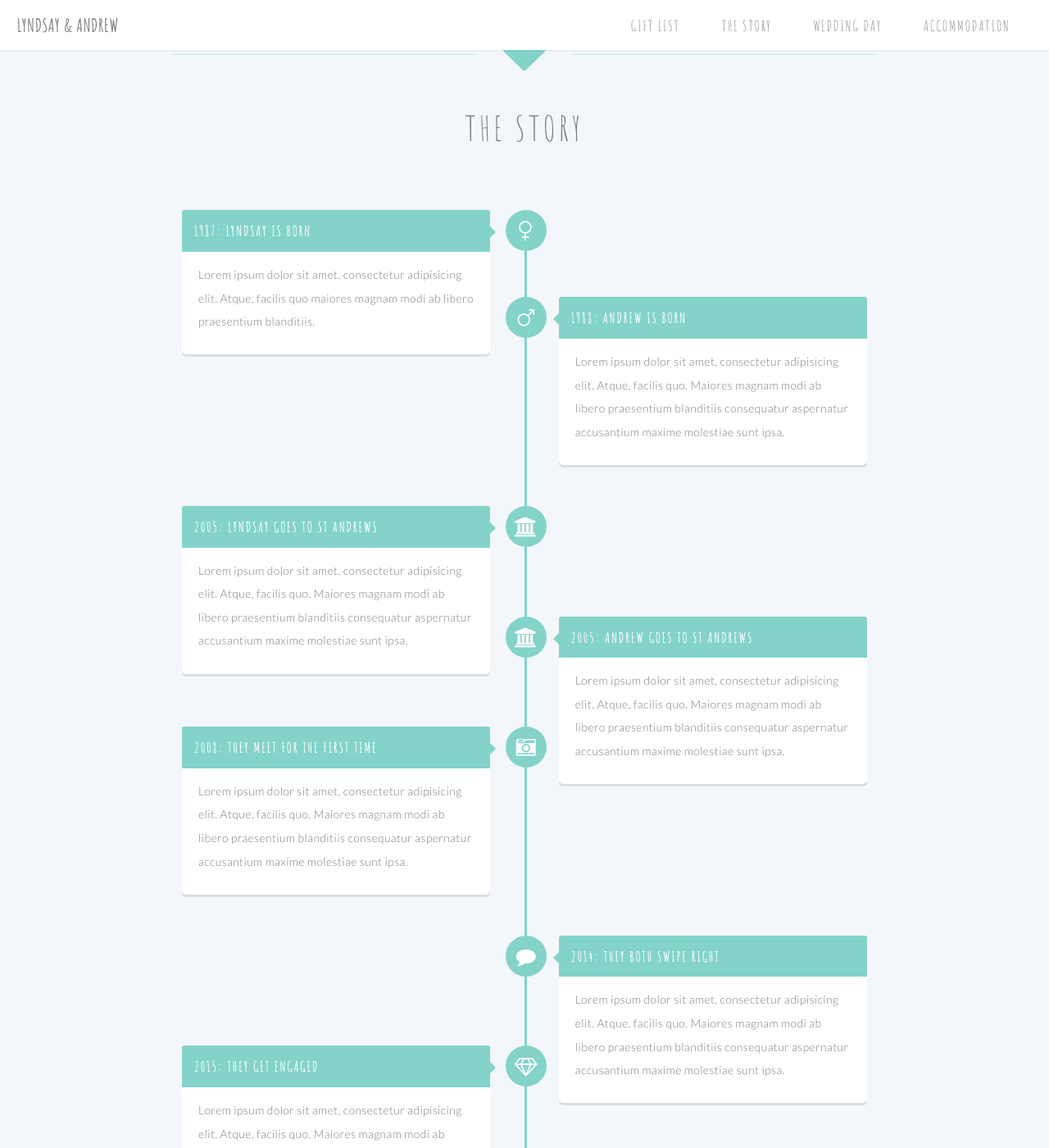
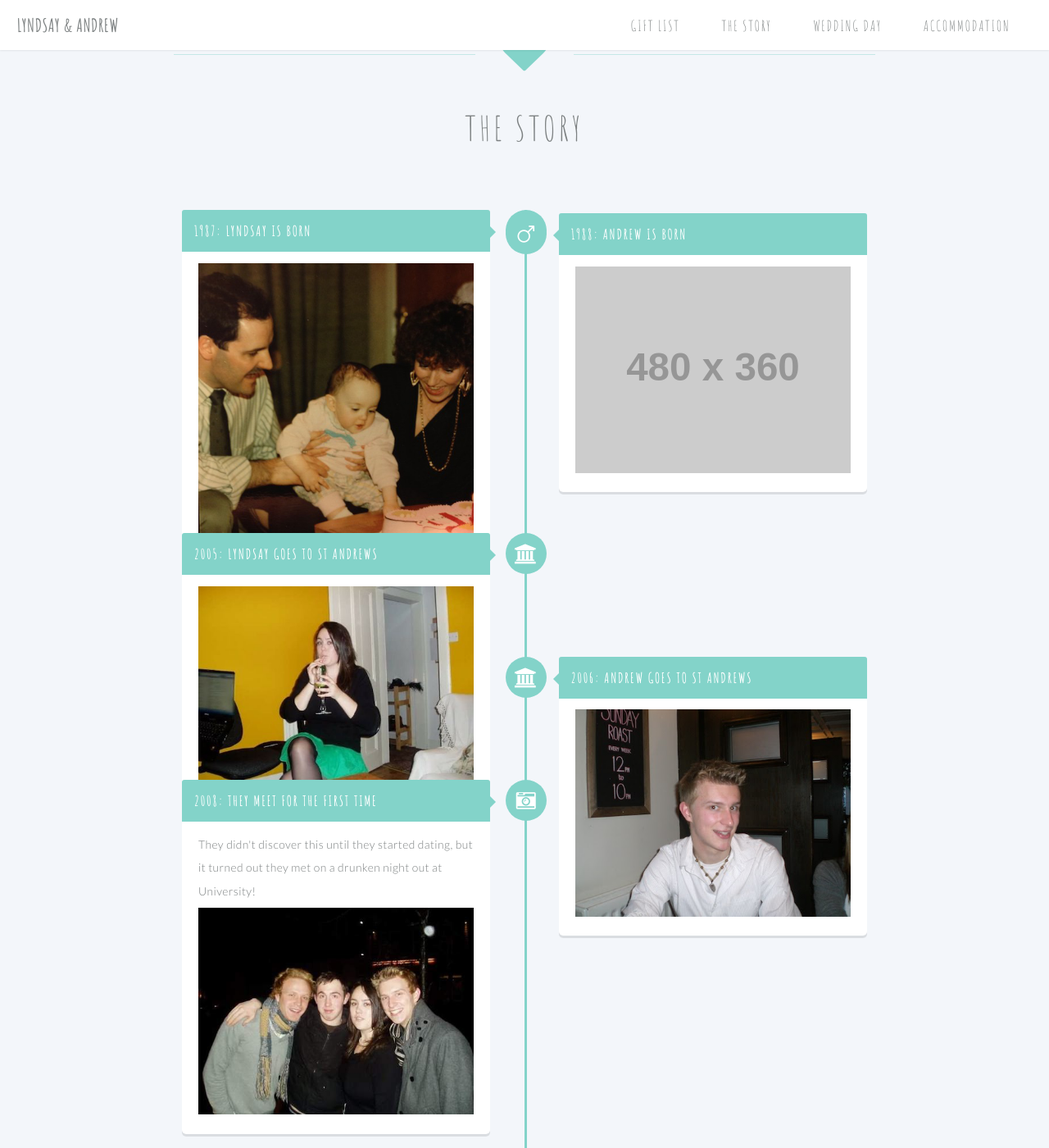
Before and after one commit to aliscott/young-wedding, a Jekyll site: the page built from index.html, in a window 1280 px wide and 1400 px high, scrolled down 1086 px. Shown: the whole window at 82% size. Built offline with Jekyll 4.4.1, drawn with Linux system fonts in a browser that asks for light colours; some of the changed text lies outside the part shown.

Commit message:
Add timeline photos

```diff
--- a/css/style.css
+++ b/css/style.css
@@ -1200,7 +1200,7 @@
 #timeline .timeline-item .timeline-content {
   width: 45%;
   background: #fff;
-  padding: 20px;
+  padding: 20px 20px 15px 20px;
   -webkit-box-shadow: 0 3px 0 rgba(0, 0, 0, 0.1);
   -moz-box-shadow: 0 3px 0 rgba(0, 0, 0, 0.1);
   -ms-box-shadow: 0 3px 0 rgba(0, 0, 0, 0.1);
@@ -1295,11 +1295,19 @@
 }
 
 #timeline .timeline-item.follow {
-	margin-top: -120px;
+	margin-top: -240px;
 }
 
 #timeline .timeline-item.follow .timeline-content {
-	margin-top: -70px;
+	margin-top: -190px;
+}
+
+#timeline .timeline-item.follow.long {
+	margin-top: -480px;
+}
+
+#timeline .timeline-item.follow.long .timeline-content {
+	margin-top: -410px;
 }
 
 #timeline .timeline-item.follow .timeline-content.right {
@@ -1320,6 +1328,10 @@
 	}
 }
 
+.timeline-image {
+	width: 100%;
+}
+
 .wedding-day-details {
 	margin-bottom: 2.4em;
 }
--- a/index.html
+++ b/index.html
@@ -37,22 +37,19 @@ layout: landing-page
 				</div>
 				<div class="timeline-content">
 					<h2>1987: Lyndsay is born</h2>
-					<p>
-						Lorem ipsum dolor sit amet, consectetur adipisicing elit.
-						Atque, facilis quo maiores magnam modi ab libero praesentium blanditiis.
-					</p>
+					<p></p>
+					<img class="timeline-image" src="images/lyndsay-baby.jpg" />
 				</div>
 			</div>
 
-			<div class="timeline-item follow">
+			<div class="timeline-item follow long">
 				<div class="timeline-icon">
 						<span class="icon fa-mars"></span>
 				</div>
 				<div class="timeline-content right">
 					<h2>1988: Andrew is Born</h2>
-					<p>
-						Lorem ipsum dolor sit amet, consectetur adipisicing elit. Atque, facilis quo. Maiores magnam modi ab libero praesentium blanditiis consequatur aspernatur accusantium maxime molestiae sunt ipsa.
-					</p>
+					<p></p>
+					<img class="timeline-image" src="http://via.placeholder.com/480x360" />
 				</div>
 			</div>
 
@@ -62,9 +59,8 @@ layout: landing-page
 				</div>
 				<div class="timeline-content">
 					<h2>2005: Lyndsay goes to St Andrews</h2>
-					<p>
-						Lorem ipsum dolor sit amet, consectetur adipisicing elit. Atque, facilis quo. Maiores magnam modi ab libero praesentium blanditiis consequatur aspernatur accusantium maxime molestiae sunt ipsa.
-					</p>
+					<p></p>
+					<img class="timeline-image" src="images/lyndsay-freshers.jpg" />
 				</div>
 			</div>
 
@@ -73,10 +69,9 @@ layout: landing-page
 						<span class="icon fa-university"></span>
 				</div>
 				<div class="timeline-content right">
-					<h2>2005: Andrew goes to St Andrews</h2>
-					<p>
-						Lorem ipsum dolor sit amet, consectetur adipisicing elit. Atque, facilis quo. Maiores magnam modi ab libero praesentium blanditiis consequatur aspernatur accusantium maxime molestiae sunt ipsa.
-					</p>
+					<h2>2006: Andrew goes to St Andrews</h2>
+					<p></p>
+					<img class="timeline-image" src="images/andrew-freshers.jpg" />
 				</div>
 			</div>
 
@@ -87,8 +82,9 @@ layout: landing-page
 				<div class="timeline-content">
 					<h2>2008: They meet for the first time</h2>
 					<p>
-						Lorem ipsum dolor sit amet, consectetur adipisicing elit. Atque, facilis quo. Maiores magnam modi ab libero praesentium blanditiis consequatur aspernatur accusantium maxime molestiae sunt ipsa.
+						They didn't discover this until they started dating, but it turned out they met on a drunken night out at University!
 					</p>
+					<img class="timeline-image" src="images/first-meet.jpg" />
 				</div>
 			</div>
 
@@ -99,8 +95,9 @@ layout: landing-page
 				<div class="timeline-content right">
 					<h2>2014: They both swipe right</h2>
 					<p>
-						Lorem ipsum dolor sit amet, consectetur adipisicing elit. Atque, facilis quo. Maiores magnam modi ab libero praesentium blanditiis consequatur aspernatur accusantium maxime molestiae sunt ipsa.
+						After matching on Tinder, they enjoyed a day at the Royal Yacht Britannia for their first date.
 					</p>
+					<img class="timeline-image" src="images/first-date.jpg" />
 				</div>
 			</div>
 
@@ -111,8 +108,9 @@ layout: landing-page
 				<div class="timeline-content">
 					<h2>2015: They get engaged</h2>
 					<p>
-						Lorem ipsum dolor sit amet, consectetur adipisicing elit. Atque, facilis quo. Maiores magnam modi ab libero praesentium blanditiis consequatur aspernatur accusantium maxime molestiae sunt ipsa.
+						During a romantic helicopter ride, Andrew proposed to Lyndsay on top of a volcano in Iceland.
 					</p>
+					<img class="timeline-image" src="images/engaged.jpg" />
 				</div>
 			</div>
 		</div>
```
Also changed, not shown: images/andrew-freshers.jpg (added), images/engaged.jpg (added), images/first-date.jpg (added), images/first-meet.jpg (added), images/lyndsay-baby.jpg (added), images/lyndsay-freshers.jpg (added).
